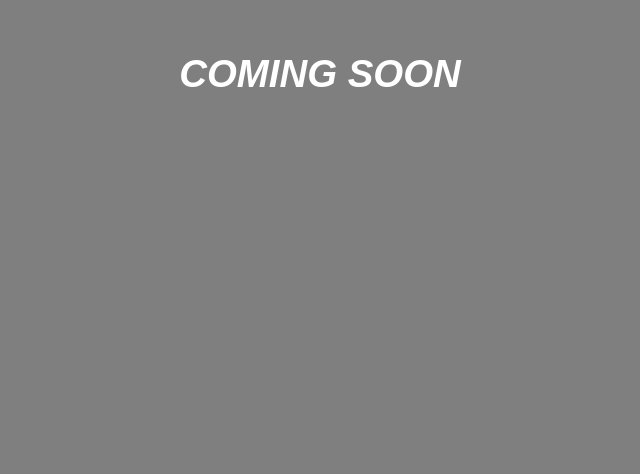
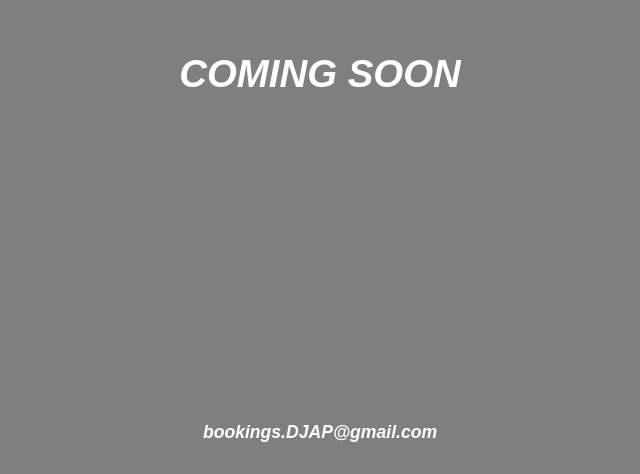
Before and after one commit to axel-pauwels/dj-ap.be, a plain HTML site: page index.html in a window 1280 px wide. Shown: the part 326-800 px from the top of the page, without its empty margins (320-960 px from the left). Drawn offline with Linux system fonts and the light colour scheme; a web font is replaced by a local one.

Commit message:
index.html

```diff
--- a/index.html
+++ b/index.html
@@ -12,5 +12,6 @@
 </head>
 <body>
 	<h2 class="centered-text">COMING SOON</h2>
+	<p class="mailAdres">bookings.DJAP@gmail.com</p>
 </body>
 </html>
```
